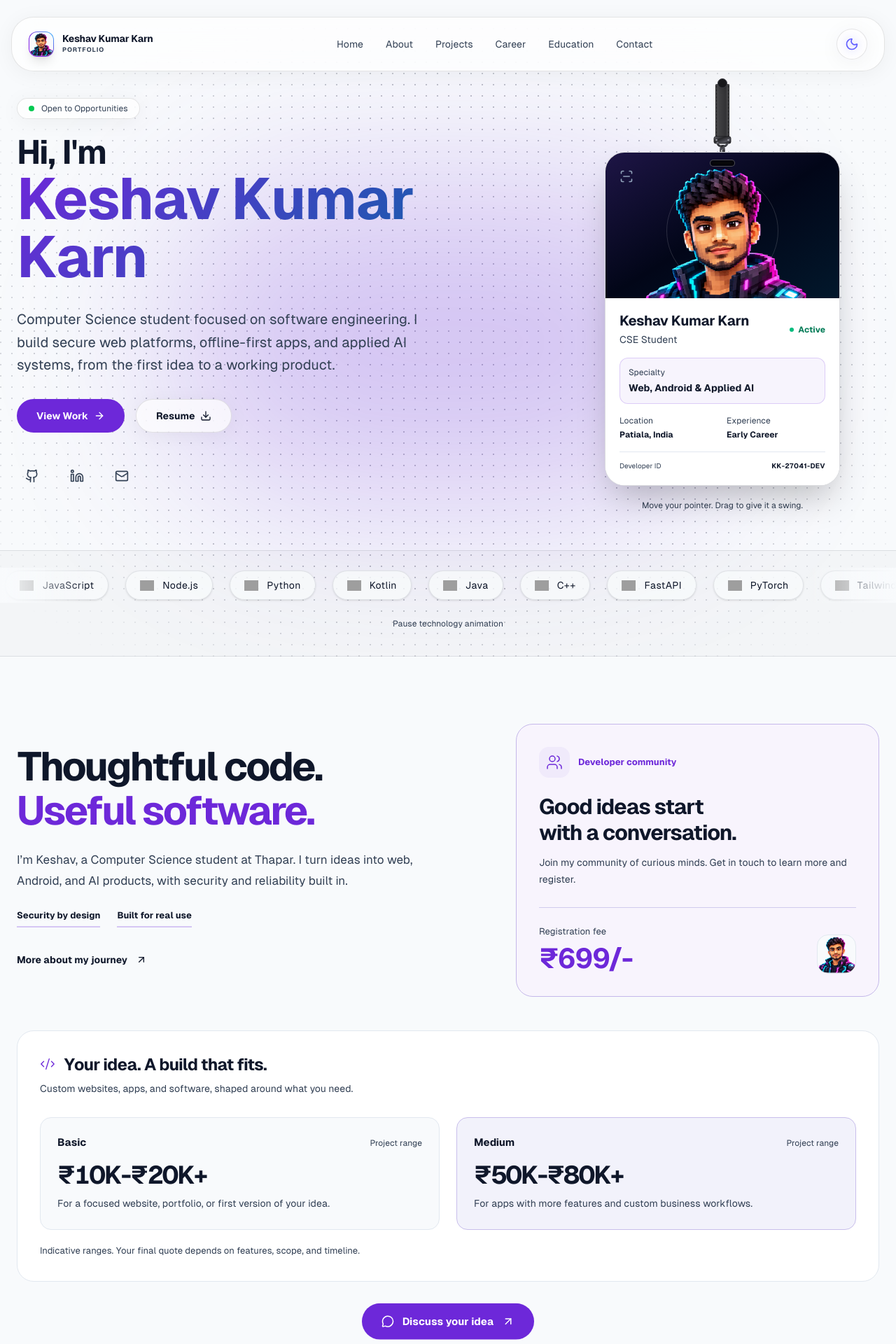
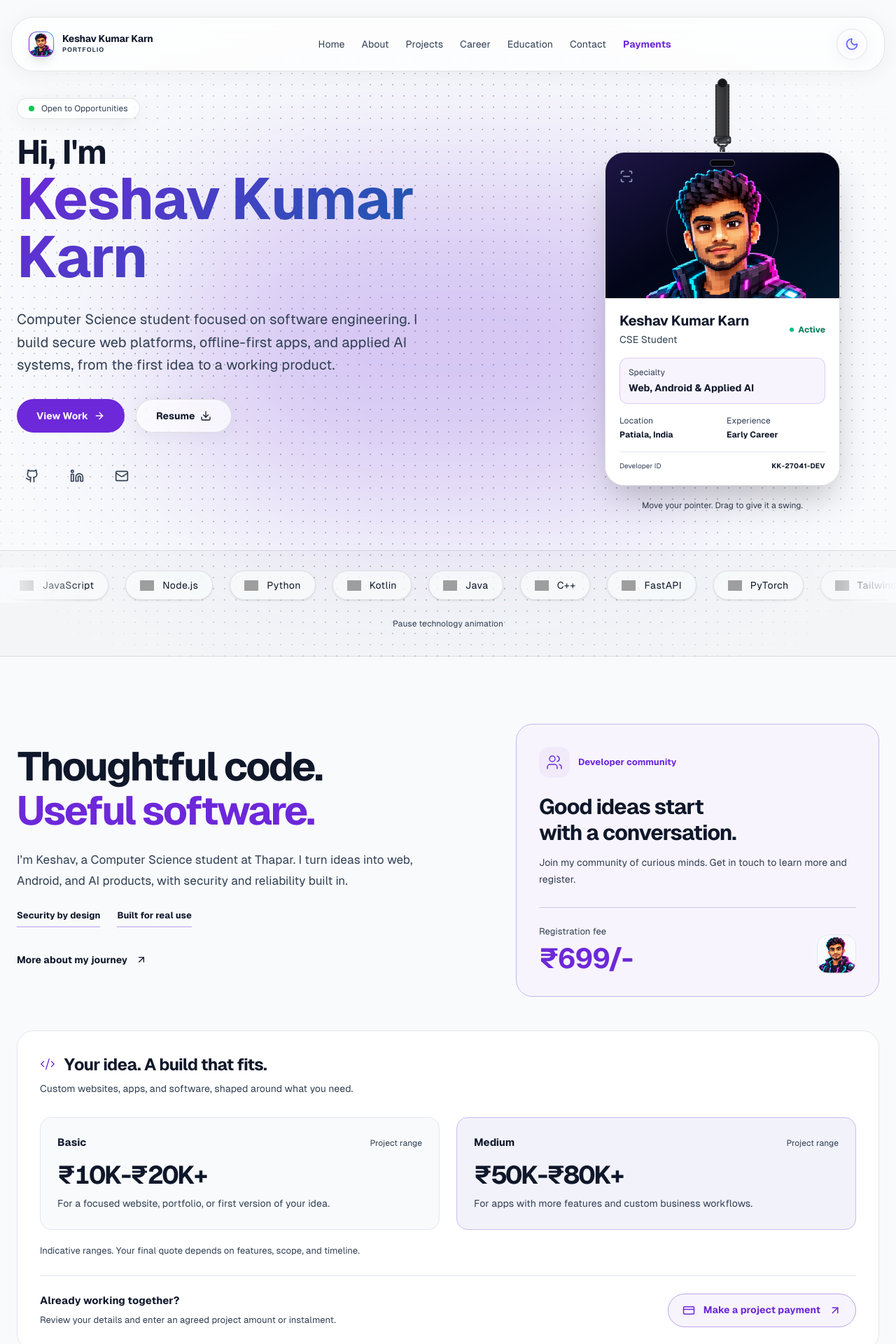
Before and after one commit to kashnordeen/portfolio, a React (Vite) app: page / in a window 1280 px wide. Shown: the top 1920 px of the page at 70% size. Built offline with nearby package versions, Linux system fonts and the light colour scheme; grey boxes are pictures that could not be loaded.

Commit message:
feat(portfolio): make project payment page discoverable

```diff
--- a/src/components/AboutSection/AboutSection.css
+++ b/src/components/AboutSection/AboutSection.css
@@ -34,6 +34,12 @@
 .about-package-price { margin-top: 0.875rem; font-size: clamp(1.75rem, 3vw, 2.25rem); line-height: 1.2; font-weight: 700; letter-spacing: -0.045em; font-variant-numeric: tabular-nums; }
 .about-package-description { margin-top: 0.5rem; font-size: 0.875rem; line-height: 1.7; color: var(--muted-fg); }
 .about-pricing-note { margin-top: 1.25rem; color: var(--muted-fg); font-size: 0.8125rem; line-height: 1.6; }
+.about-payment { display: flex; align-items: center; justify-content: space-between; gap: 1.5rem; margin-top: 1.5rem; padding-top: 1.5rem; border-top: 1px solid var(--border); }
+.about-payment h4 { font-size: 0.9375rem; font-weight: 700; line-height: 1.5; }
+.about-payment p { max-width: 30rem; margin-top: 0.375rem; color: var(--muted-fg); font-size: 0.8125rem; line-height: 1.6; }
+.about-payment-link { display: inline-flex; flex-shrink: 0; align-items: center; justify-content: center; gap: 0.75rem; min-height: 3rem; padding: 0.75rem 1.25rem; border: 1px solid color-mix(in srgb, var(--primary) 35%, var(--border)); border-radius: 999px; color: var(--primary); background: color-mix(in srgb, var(--primary) 5%, var(--card)); font-size: 0.875rem; font-weight: 700; line-height: 1.5; }
+.about-payment-link:hover { background: color-mix(in srgb, var(--primary) 10%, var(--card)); border-color: var(--primary); }
+.about-payment-link svg { flex-shrink: 0; }
 .about-contact { display: flex; flex-direction: column; align-items: center; gap: 1rem; padding-top: 2rem; text-align: center; }
 .about-contact-link { display: inline-flex; align-items: center; justify-content: center; gap: 0.75rem; min-height: 3.25rem; padding: 0.875rem 1.75rem; border-radius: 999px; background: var(--primary); color: var(--primary-fg); font-size: 0.9375rem; font-weight: 700; white-space: nowrap; }
 .about-contact-arrow { transition: transform 300ms cubic-bezier(0.22, 1, 0.36, 1); }
@@ -52,6 +58,8 @@
   .about-community, .about-projects { padding: 1.5rem; }
   .about-projects { margin-top: 2rem; }
   .about-packages { grid-template-columns: minmax(0, 1fr); gap: 1rem; }
+  .about-payment { flex-direction: column; align-items: stretch; gap: 1rem; }
+  .about-payment-link { flex-shrink: 1; }
   .about-facts { grid-template-columns: repeat(2, minmax(0, 1fr)); gap: 1.75rem 1rem; }
 }
 @media (max-width: 374px) {
--- a/src/components/AboutSection/AboutSection.tsx
+++ b/src/components/AboutSection/AboutSection.tsx
@@ -1,6 +1,6 @@
 import { useRef } from "react";
 import { motion, useInView, useReducedMotion } from "framer-motion";
-import { ArrowUpRight, Code2, MessageCircle, Users } from "lucide-react";
+import { ArrowUpRight, Code2, CreditCard, MessageCircle, Users } from "lucide-react";
 import { profile, stats } from "@/data/portfolio";
 import "./AboutSection.css";
 
@@ -87,6 +87,17 @@ export const AboutSection = () => {
           ))}
         </div>
         <p className="about-pricing-note">{profile.projectPricing.note}</p>
+        <div className="about-payment">
+          <div>
+            <h4>Already working together?</h4>
+            <p>Review your details and enter an agreed project amount or instalment.</p>
+          </div>
+          <a href="/?payment=project" className="about-payment-link">
+            <CreditCard size={18} aria-hidden="true" />
+            Make a project payment
+            <ArrowUpRight size={18} aria-hidden="true" />
+          </a>
+        </div>
       </motion.div>
 
       <ContactInvitation reduceMotion={reduceMotion} />
--- a/src/components/Footer/Footer.tsx
+++ b/src/components/Footer/Footer.tsx
@@ -20,6 +20,7 @@ export const Footer = () => {
         <a href={profile.github} target="_blank" rel="noopener noreferrer" className="inline-flex min-h-11 items-center text-sm hover:text-primary">GitHub</a>
         <a href={profile.linkedin} target="_blank" rel="noopener noreferrer" className="inline-flex min-h-11 items-center text-sm hover:text-primary">LinkedIn</a>
         <a href={`mailto:${profile.email}`} className="inline-flex min-h-11 items-center text-sm hover:text-primary">Email</a>
+        <a href="/?payment=project" className="inline-flex min-h-11 items-center text-sm hover:text-primary">Payments</a>
         <a href="#hero" onClick={event => {
           if (lenis) { event.preventDefault(); lenis.scrollTo('#hero', { immediate: !!reduceMotion }); }
         }} className="inline-flex min-h-11 items-center gap-2 text-sm hover:text-primary">Back to top <ArrowUp aria-hidden="true" size={16} /></a>
--- a/src/components/Header/Header.tsx
+++ b/src/components/Header/Header.tsx
@@ -102,7 +102,7 @@ export default function Header() {
 
             {/* Desktop Navigation */}
             <nav className="hidden lg:flex flex-1 justify-center">
-              <ul className="flex space-x-8">
+              <ul className="flex items-center space-x-6">
                 {navItems.map((item) => (
                   <motion.li key={item.name} className="relative group text-sm font-medium text-muted-foreground transition-colors">
                     <a
@@ -123,6 +123,9 @@ export default function Header() {
                     />
                   </motion.li>
                 ))}
+                <li className="text-sm font-semibold text-primary">
+                  <a href="/?payment=project" className="inline-flex min-h-11 items-center hover:text-foreground">Payments</a>
+                </li>
               </ul>
             </nav>
 
@@ -190,6 +193,11 @@ export default function Header() {
                       </a>
                     </motion.li>
                   ))}
+                  <motion.li {...({ variants: itemVariants } as MotionProps)}>
+                    <a href="/?payment=project" onClick={() => setIsMobileMenuOpen(false)} className="inline-flex min-h-11 items-center text-3xl font-bold text-primary hover:text-foreground">
+                      Payments
+                    </a>
+                  </motion.li>
                 </motion.ul>
               </motion.dialog>
             )}
```
Also changed, not shown: 3 other files (tests, documents, lock files or other folders).
